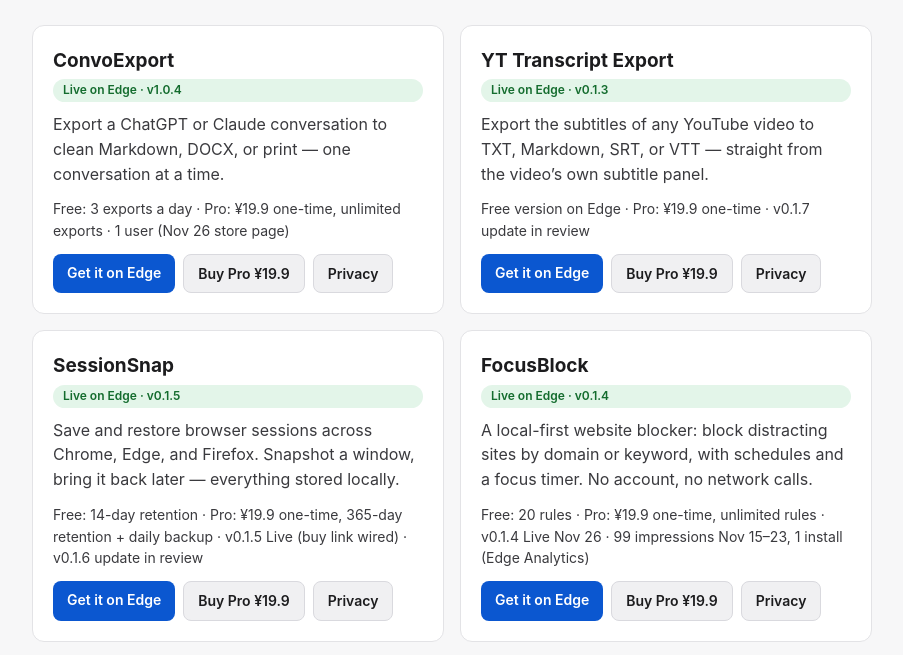
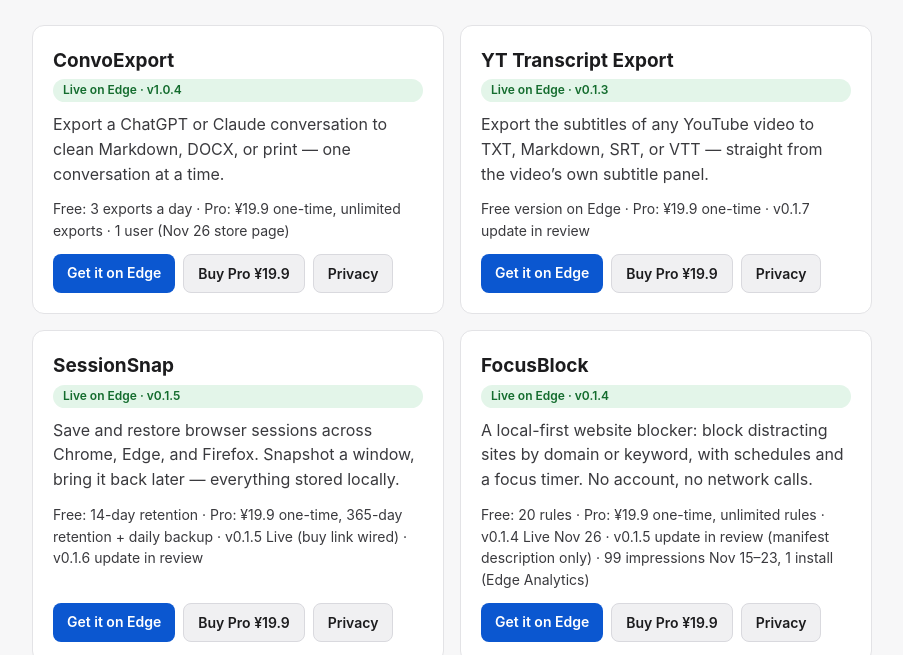
Before and after one commit to alapha888/muse-plugins, a plain HTML site: page index.html in a window 1280 px wide. Shown: the part 144-799 px from the top of the page, without its empty margins (188-1091 px from the left). Drawn offline with Linux system fonts and the light colour scheme.

Commit message:
Hub v7: FocusBlock v0.1.5 update in review (Nov 27)

```diff
--- a/index.html
+++ b/index.html
@@ -89,7 +89,7 @@
       <h2>FocusBlock</h2>
       <span class="badge live">Live on Edge · v0.1.4</span>
       <p>A local-first website blocker: block distracting sites by domain or keyword, with schedules and a focus timer. No account, no network calls.</p>
-      <p class="price">Free: 20 rules · Pro: ¥19.9 one-time, unlimited rules · v0.1.4 Live Nov 26 · 99 impressions Nov 15–23, 1 install (Edge Analytics)</p>
+      <p class="price">Free: 20 rules · Pro: ¥19.9 one-time, unlimited rules · v0.1.4 Live Nov 26 · v0.1.5 update in review (manifest description only) · 99 impressions Nov 15–23, 1 install (Edge Analytics)</p>
       <div class="links">
         <a class="btn btn-primary" href="https://microsoftedge.microsoft.com/addons/detail/kdpeddhiegpfadpjiaieoaeiloebgdhp">Get it on Edge</a>
         <a class="btn btn-secondary" href="https://afdian.com/item/df4f2b96e25211f1843a52540025c377">Buy Pro ¥19.9</a>
```
